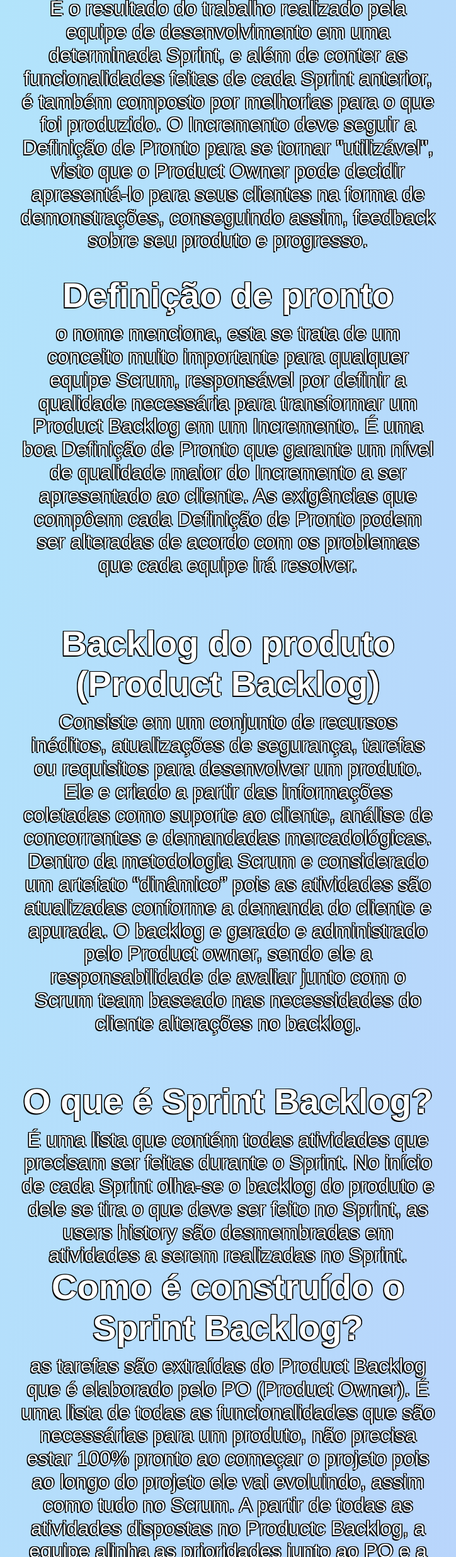
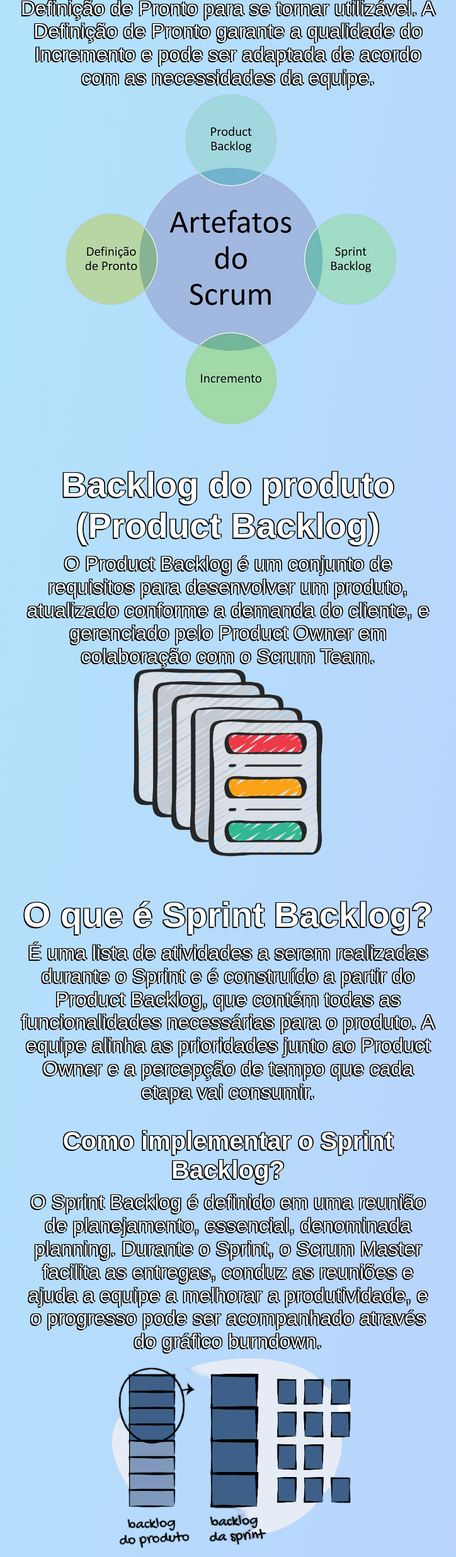
Before and after one commit to felipereira10/Code-6-Wave-1-API, a plain HTML site: page Templates/ferramentas.html in a window 1280 px wide. Shown: the part 327-2800 px from the top of the page at 63% size, without its empty margins (278-1002 px from the left). Drawn offline with nearby package versions, Linux system fonts and the light colour scheme; a web font is replaced by a local one.

Commit message:
Att 24/04

```diff
--- a/Templates/ferramentas.html
+++ b/Templates/ferramentas.html
@@ -22,7 +22,7 @@
             <li><a href="../Templates/equipe.html">Equipe Scrum</a></li>
             <li><a href="../Templates/pilares.html">Pilares</a></li>
             <li><a href="../Templates/ferramentas.html" class="active">Ferramentas</a></li>
-            <li><a href="../Templates/download.html">Downloads</a></li>
+            <li><a href="../Templates/download.html">Na Prática</a></li>
         </ul>
     </header>
     <br><br><br><br>
@@ -30,38 +30,28 @@
         <div class="artefatos">
         <h2>Artefatos do Scrum</h2>
             <p>
-            <h2>Incremento</h2><p>É o resultado do trabalho realizado pela equipe de desenvolvimento em uma determinada Sprint, e além de conter as funcionalidades feitas de cada Sprint anterior, é também composto por melhorias para o que foi produzido. O Incremento deve seguir a Definição de Pronto para se tornar "utilizável", visto que o Product Owner pode decidir apresentá-lo para seus clientes na forma de demonstrações, conseguindo assim, feedback sobre seu produto e progresso.</p>
-            <br><br>
-            <h2>Definição de pronto</h2><p>o nome menciona, esta se trata de um conceito muito importante para qualquer equipe Scrum, responsável por definir a qualidade necessária para transformar um Product Backlog em um Incremento. É uma boa Definição de Pronto que garante um nível de qualidade maior do Incremento a ser apresentado ao cliente. As exigências que compôem cada Definição de Pronto podem ser alteradas de acordo com os problemas que cada equipe irá resolver.</p>
-            </p>
+            O Incremento é o resultado do trabalho da equipe Scrum em uma Sprint e deve seguir a Definição de Pronto para se tornar utilizável. A Definição de Pronto garante a qualidade do Incremento e pode ser adaptada de acordo com as necessidades da equipe.</p>
+            <img src="../static/imagens/Artefatos.png" alt="artefatos">
             <br><br><br><br>
         </div>
         <div class="backlog">
             <h2>Backlog do produto (Product Backlog)</h2>
             <p>
-            Consiste em um conjunto de recursos inéditos, atualizações de segurança, tarefas ou requisitos para desenvolver um produto. Ele e criado a partir das informações coletadas como suporte ao cliente, análise de concorrentes e demandadas mercadológicas.
-            Dentro da metodologia Scrum e considerado um artefato “dinâmico” pois as atividades são atualizadas conforme a demanda do cliente e apurada. O backlog e gerado e administrado pelo Product owner, sendo ele a responsabilidade de avaliar junto com o Scrum team baseado nas necessidades do cliente alterações no backlog.
+            O Product Backlog é um conjunto de requisitos para desenvolver um produto, atualizado conforme a demanda do cliente, e gerenciado pelo Product Owner em colaboração com o Scrum Team.
             </p>
+            <img src="../static/imagens/backlog2.png" alt="backlog" width="300px"  height=300px>
             <br><br><br><br>
         </div>
         <div class="sprint backlog">
 
             <h2>O que é Sprint Backlog?</h2>
            <p>
-            É uma lista que contém todas atividades que precisam ser feitas durante o Sprint.
-            No início de cada Sprint olha-se o backlog do produto e dele se tira o que deve ser feito no Sprint, as users history são desmembradas em atividades a serem realizadas no Sprint.
+            É uma lista de atividades a serem realizadas durante o Sprint e é construído a partir do Product Backlog, que contém todas as funcionalidades necessárias para o produto. A equipe alinha as prioridades junto ao Product Owner e a percepção de tempo que cada etapa vai consumir.
             </p>
-            <h2>Como é construído o Sprint Backlog?</h2>
-            <p>as tarefas são extraídas do Product Backlog que é elaborado pelo PO (Product Owner). É uma lista de todas as funcionalidades que são necessárias para um produto, não precisa estar 100% pronto ao começar o projeto pois ao longo do projeto ele vai evoluindo, assim como tudo no Scrum.
-            A partir de todas as atividades dispostas no Productc Backlog, a equipe alinha as prioridades junto ao PO e a percepção de tempo que cada etapa vai consumir.
-            É necessário aceitar que não é possível fazer tudo de uma vez, assim a equipe tem que definir um backlog condizente com a capacidade da equipe.</p>
-            <br><br><br><br>
-            <h2>Como implementar o Sprint Backlog?</h2>
-            <p>O Sprint Backlog é definido em uma reunião de planejamento, esencial, denominada planing.
-            No entanto o PO pode alterar o Sprint de acordo com os recursos e valor comercial de cada etapa, sempre priorizando as mais importantes.
-            Ao longo do Sprint o Scrum Master irá facilitar as entregas , incentivando a colaboração, conduzindo as reuniões e ajudando a equipe a melhorar a produtividade. Ele detalha as tarefas a serem cumpridas de modo a entender quanto tempo ainda é necessário para cumprir o restante.
-            Uma das maneiras mais usadas para acompanhar a evolução das tarefas é através do gráfico burndown.</p>
-            <img src="image.png" alt="backlog">
+            <br><br>
+            <h3>Como implementar o Sprint Backlog?</h3>
+            <p>O Sprint Backlog é definido em uma reunião de planejamento, essencial, denominada planning. Durante o Sprint, o Scrum Master facilita as entregas, conduz as reuniões e ajuda a equipe a melhorar a produtividade, e o progresso pode ser acompanhado através do gráfico burndown.</p>
+            <img src="../static/imagens/Sprint backlog.png" alt="sprint backlog">
             <br><br><br><br>
         </div>
         <div class="burndown">
@@ -91,11 +81,11 @@
                     </li>
             </ul>
             </p>
-            <br><br><br><br><br>
+            <br><br>
             <img src="../static/imagens/burndown.jpg" alt="burndown">
         </div>
 
-        <a href="../Templates/download.html" id="btn"><ion-icon name="arrow-forward-outline"></ion-icon>Flutue para a Downloads<ion-icon name="arrow-forward-outline"></ion-icon></a>
+        <a href="../Templates/download.html" id="btn"><ion-icon name="arrow-forward-outline"></ion-icon>Flutue para a Prática<ion-icon name="arrow-forward-outline"></ion-icon></a>
         <br><br><br><br><br><br><br><br>
     </div>
 
--- a/static/css/style.css
+++ b/static/css/style.css
@@ -212,6 +212,13 @@ body.geral{
     margin-left: 10%;
     margin-right: 10%;
 }
+.sec h3{
+    font-size: 2.5em;
+    color: #fff;
+    margin-bottom: 10px;
+    margin-left: 10%;
+    margin-right: 10%;
+}
 .sec p{
     font-size: 2em;
     color: #fff;
```
Also changed, not shown: Templates/index.html (+1 -2 lines), Templates/pilares.html (+3 -3 lines), templates/download.html (+3 -1 lines), templates/equipe.html (+1 -1 lines), static/imagens/Artefatos.png (added), static/imagens/Sprint backlog.png (added), static/imagens/backlog.png (added), static/imagens/backlog2.png (added), static/imagens/estudando.png (added), static/imagens/images.jfif (deleted), static/imagens/sprintbacklog.jfif (deleted).
